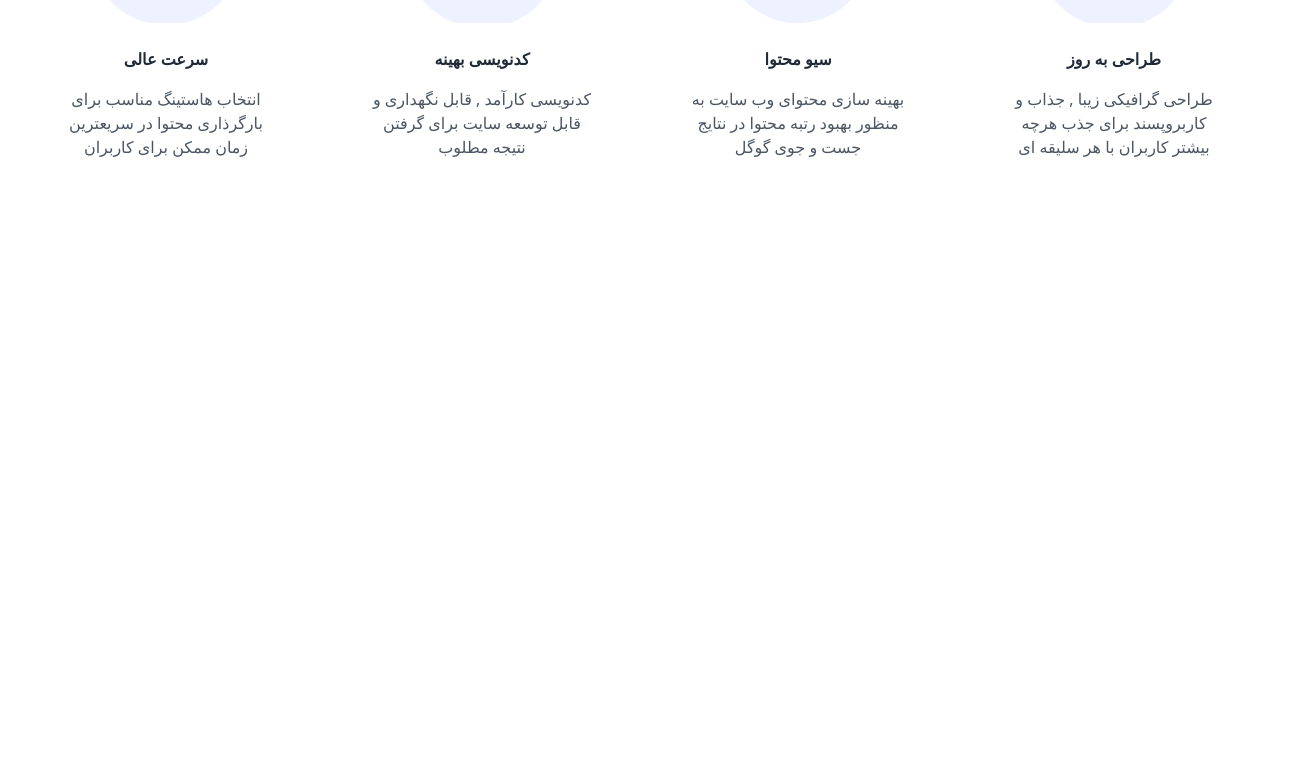
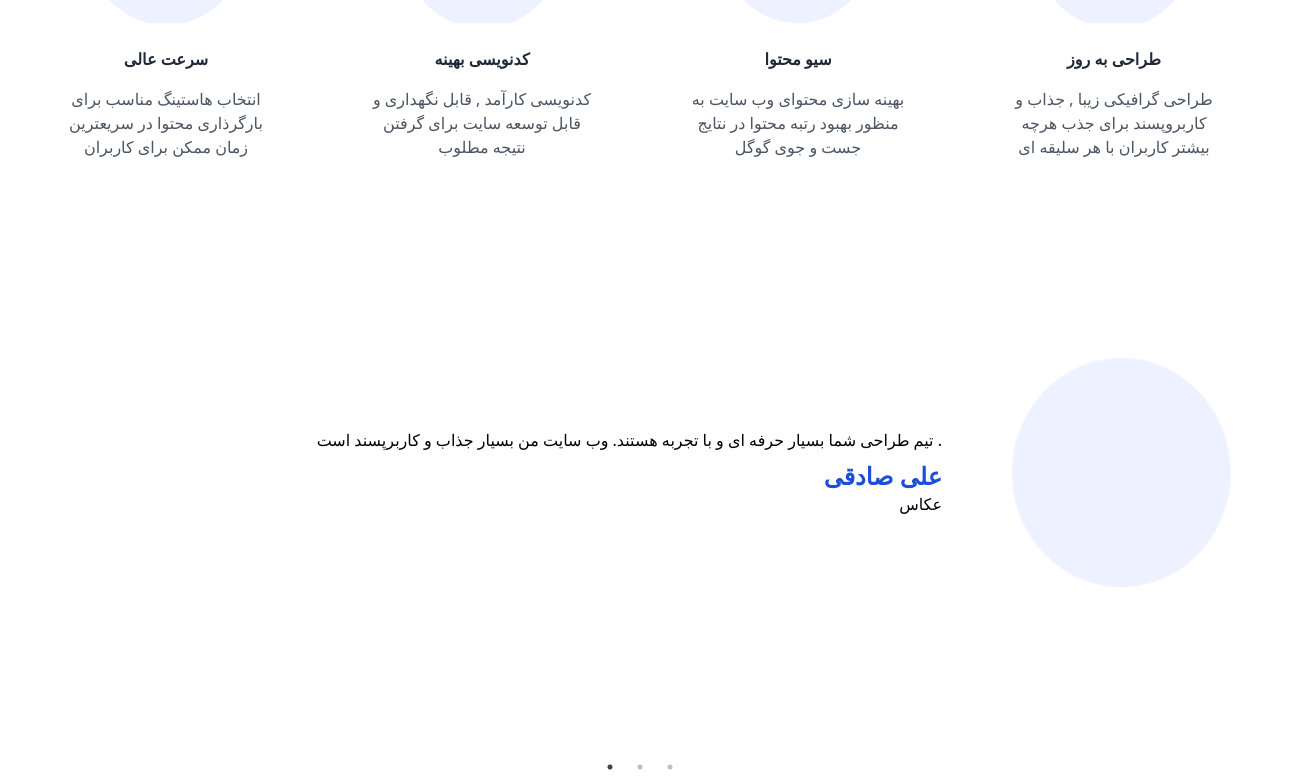
Before and after one commit to Mohmdparsa/digital-marketing, a React (Create React App) app: page / in a window 1280 px wide. Shown: the part 1680-2457 px from the top of the page, 1305 px wide, since content can reach past the window. Before the commit the page ends 1872 px from the top, so only its background shows below. Built offline with nearby package versions, Linux system fonts and the light colour scheme.

Commit message:
chore(Main.jsx): import ViewCarousel component

```diff
--- a/src/components/Main.jsx
+++ b/src/components/Main.jsx
@@ -4,6 +4,7 @@ import FirstPageBoxes from "./FirstPageBoxes";
 import TeamImage from "./TeamImage"
 import Description from "./Description"
 import Services from "./Services"
+import ViewCarousel from "./ViewCarousel"
 const Main = () => {
   return (
     <>
@@ -14,6 +15,7 @@ const Main = () => {
         <TeamImage/>
         <Description/>
         <Services/>
+        <ViewCarousel/>
 
       </div>
     </>
```
